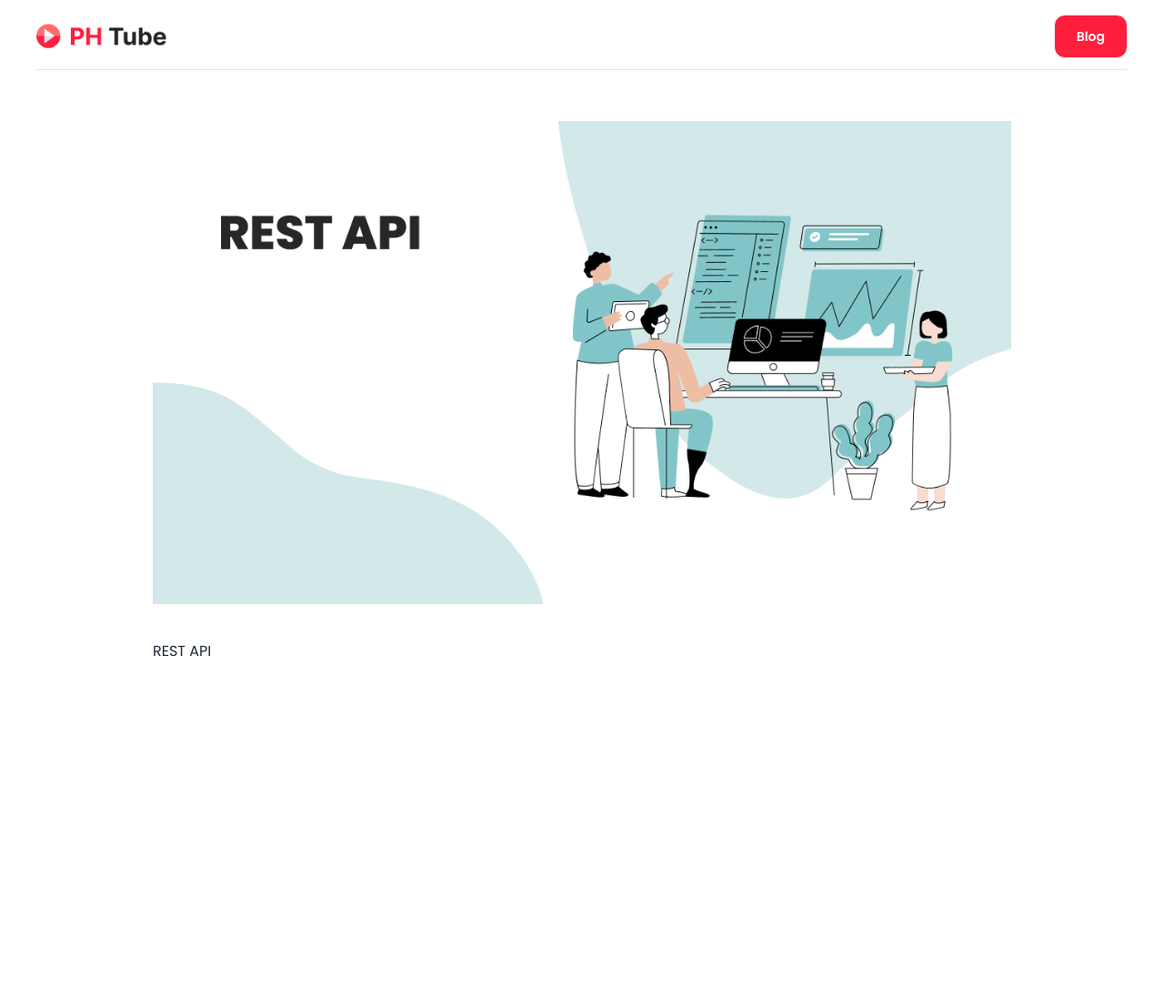
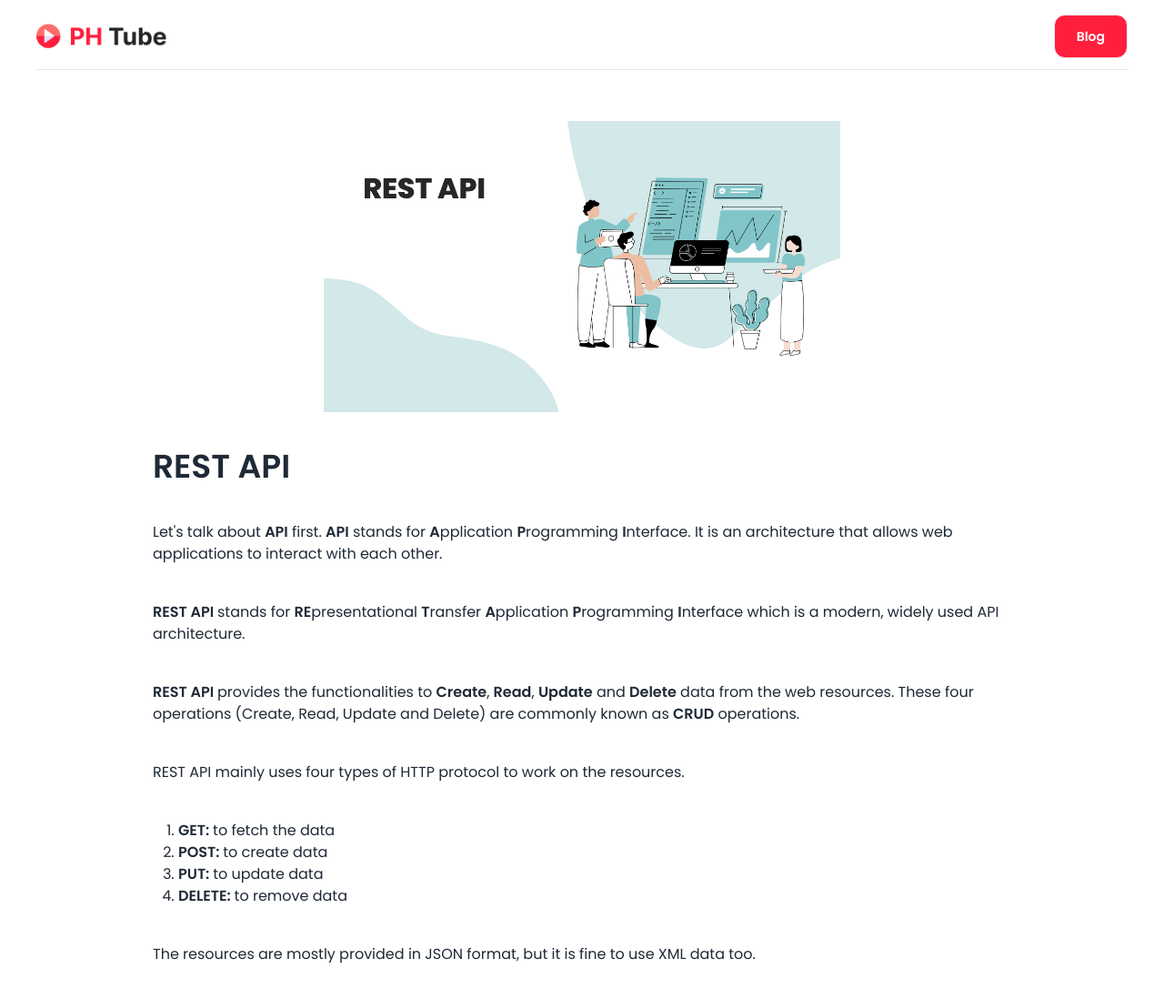
Before and after one commit to mspsrijan/phero-tube, a plain HTML site: page post/rest-api.html in a window 1280 px wide. Shown: the whole page at 91% size. Before the commit the page ends 800 px from the top, so only its background shows below. Drawn offline with nearby package versions, Linux system fonts and the light colour scheme.

Commit message:
Added Posts

```diff
--- a/post/rest-api.html
+++ b/post/rest-api.html
@@ -42,9 +42,48 @@
     <main
       class="max-w-screen-lg mx-auto px-5 md:px-10 py-10 flex flex-col gap-10"
     >
-      <img src="../images/rest-api.png" alt="REST API" />
+      <img
+        src="../images/rest-api.png"
+        alt="REST API"
+        class="max-h-80 object-contain"
+      />
 
-      <h1>REST API</h1>
+      <h1 class="text-4xl font-bold">REST API</h1>
+
+      <p>
+        Let's talk about <strong>API</strong> first. <strong>API</strong> stands
+        for <strong>A</strong>pplication <strong>P</strong>rogramming
+        <strong>I</strong>nterface. It is an architecture that allows web
+        applications to interact with each other.
+      </p>
+      <p>
+        <strong> REST API </strong> stands for <strong>RE</strong>presentational
+        <strong>T</strong>ransfer <strong>A</strong>pplication
+        <strong>P</strong>rogramming <strong>I</strong>nterface which is a
+        modern, widely used API architecture.
+      </p>
+      <p>
+        <strong> REST API </strong> provides the functionalities to
+        <strong>Create</strong>, <strong>Read</strong>,
+        <strong>Update</strong> and <strong>Delete</strong> data from the web
+        resources. These four operations (Create, Read, Update and Delete) are
+        commonly known as <strong>CRUD</strong> operations.
+      </p>
+      <p>
+        REST API mainly uses four types of HTTP protocol to work on the
+        resources.
+      </p>
+      <ol class="list-decimal pl-7">
+        <li><strong>GET: </strong> to fetch the data</li>
+        <li><strong>POST: </strong> to create data</li>
+        <li><strong>PUT: </strong> to update data</li>
+        <li><strong>DELETE: </strong> to remove data</li>
+      </ol>
+
+      <p>
+        The resources are mostly provided in JSON format, but it is fine to use
+        XML data too.
+      </p>
     </main>
   </body>
 </html>
```
Also changed, not shown: post/scope-of-var-let-and-const.html (+39 -1 lines), post/use-cases-of-null-and-undefined.html (+32 -1 lines), posts.html (+12 -3 lines).
